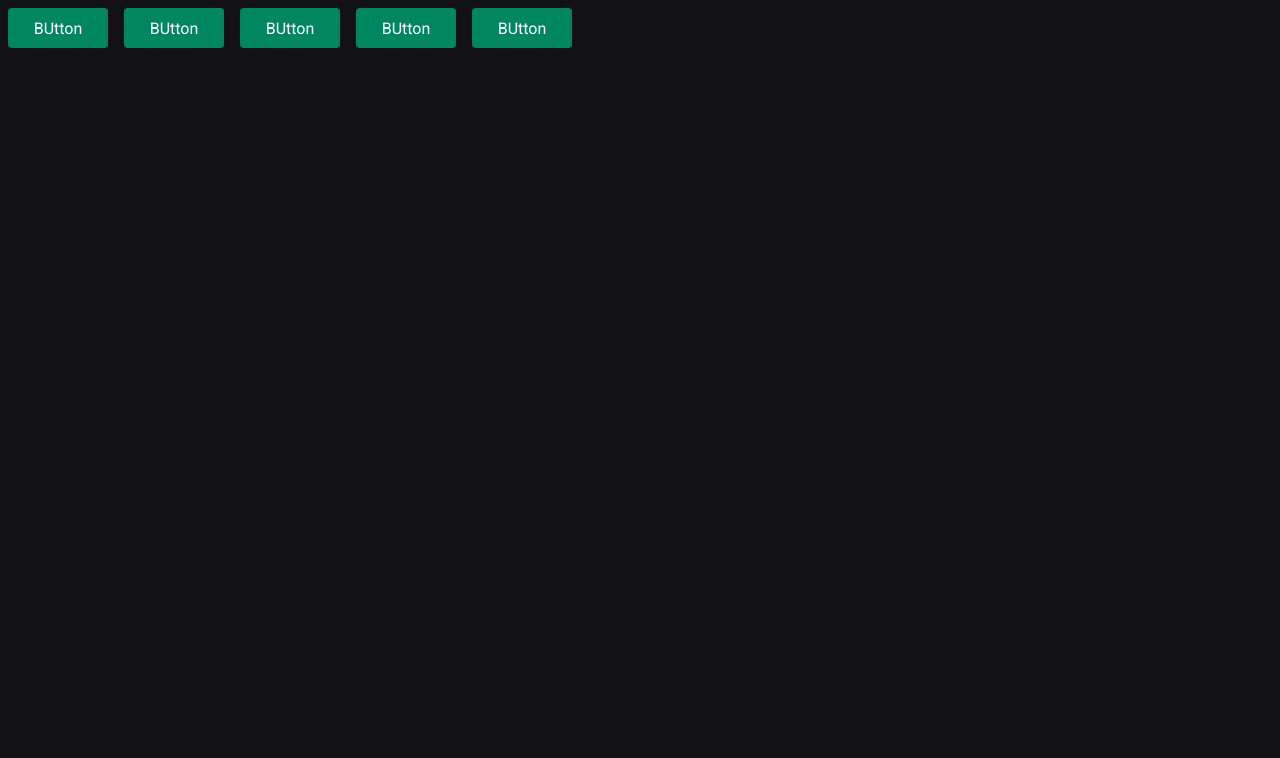
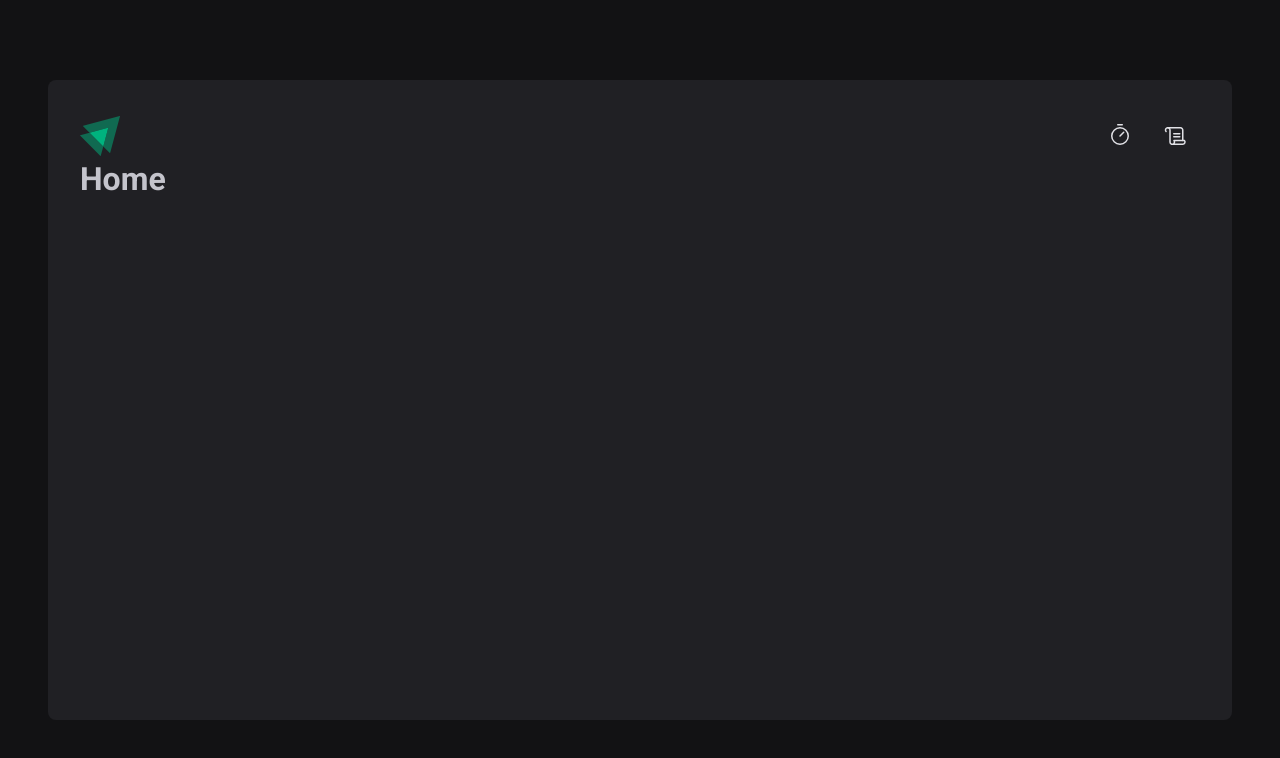
Before and after one commit to alessandrouleon/02-ignite-time, a React (Vite) app: page / in a window 1280 px wide. Shown: the top 758 px of the page. Built offline with nearby package versions, Linux system fonts and the light colour scheme.

Commit message:
docs: create painel

```diff
--- a/package.json
+++ b/package.json
@@ -10,8 +10,10 @@
     "lint": "npx eslint src --ext .ts,.tsx --fix"
   },
   "dependencies": {
+    "phosphor-react": "^1.4.1",
     "react": "^18.2.0",
     "react-dom": "^18.2.0",
+    "react-router-dom": "^6.8.1",
     "styled-components": "^5.3.6"
   },
   "devDependencies": {
--- a/src/App.tsx
+++ b/src/App.tsx
@@ -1,17 +1,15 @@
-import { Button } from './components/Button'
-import { ThemeProvider } from 'styled-components'
-import { defaultTheme } from './styles/themes/default'
-import { GlobalStyle } from './styles/global'
+import { ThemeProvider } from "styled-components";
+import { defaultTheme } from "./styles/themes/default";
+import { BrowserRouter } from "react-router-dom";
+import { GlobalStyle } from "./styles/global";
+import { Router } from "./router/router";
 export function App() {
   return (
     <ThemeProvider theme={defaultTheme}>
-      <Button variant="primary" />
-      <Button variant="secondary" />
-      <Button variant="success" />
-      <Button variant="danger" />
-      <Button />
-
+      <BrowserRouter>
+        <Router />
+      </BrowserRouter>
       <GlobalStyle />
     </ThemeProvider>
-  )
+  );
 }
--- a/src/components/Button.styles.ts
+++ /dev/null
@@ -1,26 +0,0 @@
-import styled, { css } from 'styled-components'
-
-export type ButtonVariant = 'primary' | 'secondary' | 'danger' | 'success'
-
-interface ButtonContainerProps {
-  variant?: ButtonVariant
-}
-
-const buttonVariants = {
-  primary: 'purple',
-  secondary: 'orange',
-  danger: 'red',
-  success: 'green',
-}
-
-export const ButtonContainer = styled.button<ButtonContainerProps>`
-  width: 100px;
-  height: 40px;
-  border-radius: 4px;
-  border: 0;
-  margin: 8px;
-
-  background-color: ${(props) => props.theme['green-500']};
-
-  color: ${(props) => props.theme.white};
-`
--- a/src/components/Button.tsx
+++ /dev/null
@@ -1,9 +0,0 @@
-import { ButtonContainer, ButtonVariant } from './Button.styles'
-
-interface ButtonProps {
-  variant?: ButtonVariant
-}
-
-export function Button({ variant = 'primary' }: ButtonProps) {
-  return <ButtonContainer variant={variant}>BUtton</ButtonContainer>
-}
--- /dev/null
+++ b/src/components/Header/index.tsx
@@ -0,0 +1,16 @@
+import { HeaderContainer } from "./styles";
+import logoIgnite from '../../assets/Logo.svg'
+import {Timer, Scroll} from 'phosphor-react'
+import { NavLink } from "react-router-dom";
+
+export function Header() {
+    return (
+        <HeaderContainer>
+           <img src={logoIgnite} alt="" />
+          <nav>
+            <NavLink to="/" title="Time"><Timer size={24}/></NavLink>
+            <NavLink to="/history" title="Histórico"><Scroll size={24}/></NavLink>
+            </nav>
+        </HeaderContainer>
+    );
+}
--- /dev/null
+++ b/src/components/Header/styles.ts
@@ -0,0 +1,41 @@
+import styled from "styled-components";
+
+export const HeaderContainer = styled.header`
+display: flex;
+align-items: center;
+justify-content: space-between;
+
+nav {
+    display: flex;
+    gap: 0.5rem;
+
+
+    a {
+    width: 3rem;
+    height: 3rem;
+
+    display: flex;
+    justify-content: center;
+    align-items: center;
+
+    color: ${(props) => props.theme["gray-100"]};
+
+    border-top: 3px solid transparent;
+    border-bottom:  3px solid transparent;
+
+    &:hover {
+        border-bottom:  3px solid ${(props) => props.theme["green-500"]};
+    }
+
+    &:active {
+        color: ${(props) => props.theme["green-500"]};
+    }
+
+}
+
+}
+
+
+
+
+`;
--- /dev/null
+++ b/src/layouts/DefaultLayout/index.tsx
@@ -0,0 +1,12 @@
+import { Outlet } from "react-router-dom";
+import { Header } from "../../components/Header";
+import { LayoutContainer } from "./styles";
+
+export function DefaultLayout() {
+    return (
+        <LayoutContainer>
+            <Header />
+            <Outlet />
+        </LayoutContainer>
+    );
+}
--- /dev/null
+++ b/src/layouts/DefaultLayout/styles.ts
@@ -0,0 +1,15 @@
+import styled from "styled-components";
+
+export const LayoutContainer = styled.div`
+  max-width: 74rem;
+  height: calc(100vh - 10rem);
+  margin: 5rem auto;
+  padding: 2rem;
+
+  background: ${(props) => props.theme["gray-800"]};
+  border-radius: 8px;
+
+  display: flex;
+  flex-direction: column;
+
+`;
--- /dev/null
+++ b/src/pages/History.tsx
@@ -0,0 +1,8 @@
+
+export function History() {
+    return (
+       <div>
+         <h1>History</h1>
+       </div>
+    );
+}
--- /dev/null
+++ b/src/pages/Home.tsx
@@ -0,0 +1,8 @@
+
+export function Home(){
+    return (
+      <div>
+          <h1>Home</h1>
+      </div>
+    );
+}
--- /dev/null
+++ b/src/router/router.tsx
@@ -0,0 +1,15 @@
+import { Route, Routes } from "react-router-dom";
+import { DefaultLayout } from "../layouts/DefaultLayout";
+import { History } from "../pages/History";
+import { Home } from "../pages/Home";
+
+export function Router() {
+  return (
+    <Routes>
+     <Route path="/" element={<DefaultLayout />}>
+     <Route path="/" element={<Home />} />
+      <Route path="/history" element={<History />} />
+     </Route>
+    </Routes>
+  );
+}
```
Also changed, not shown: src/assets/Logo.svg (added), 1 other file (tests, documents, lock files or other folders).
